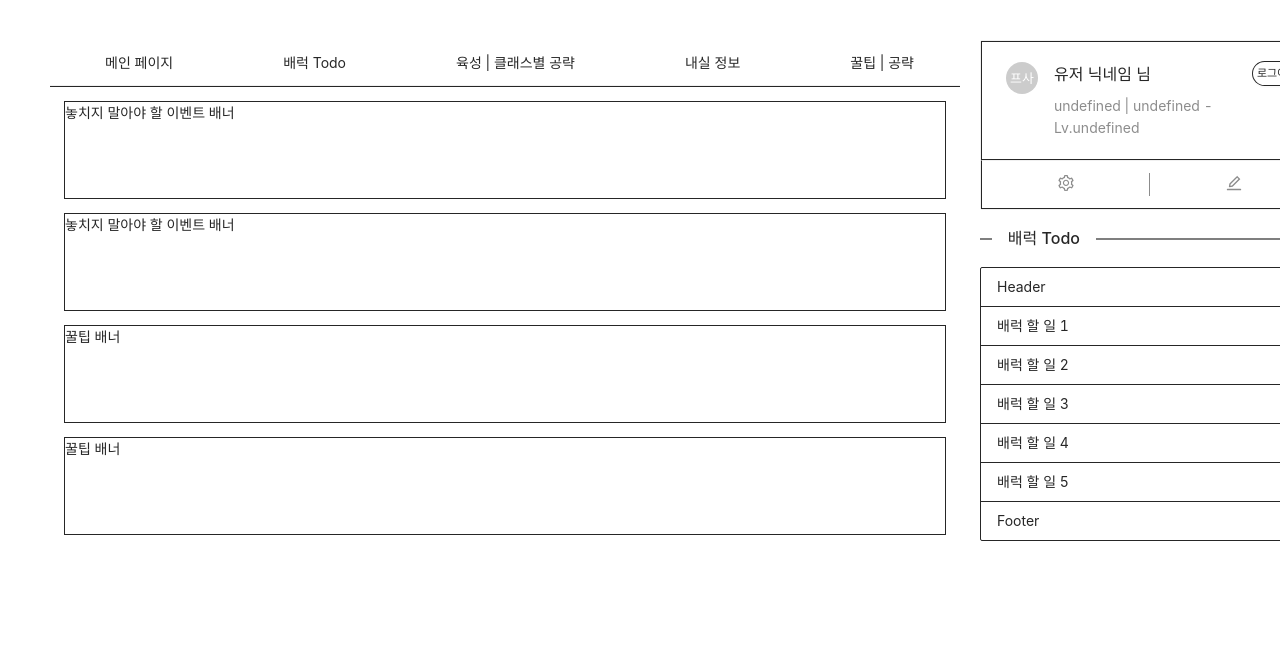
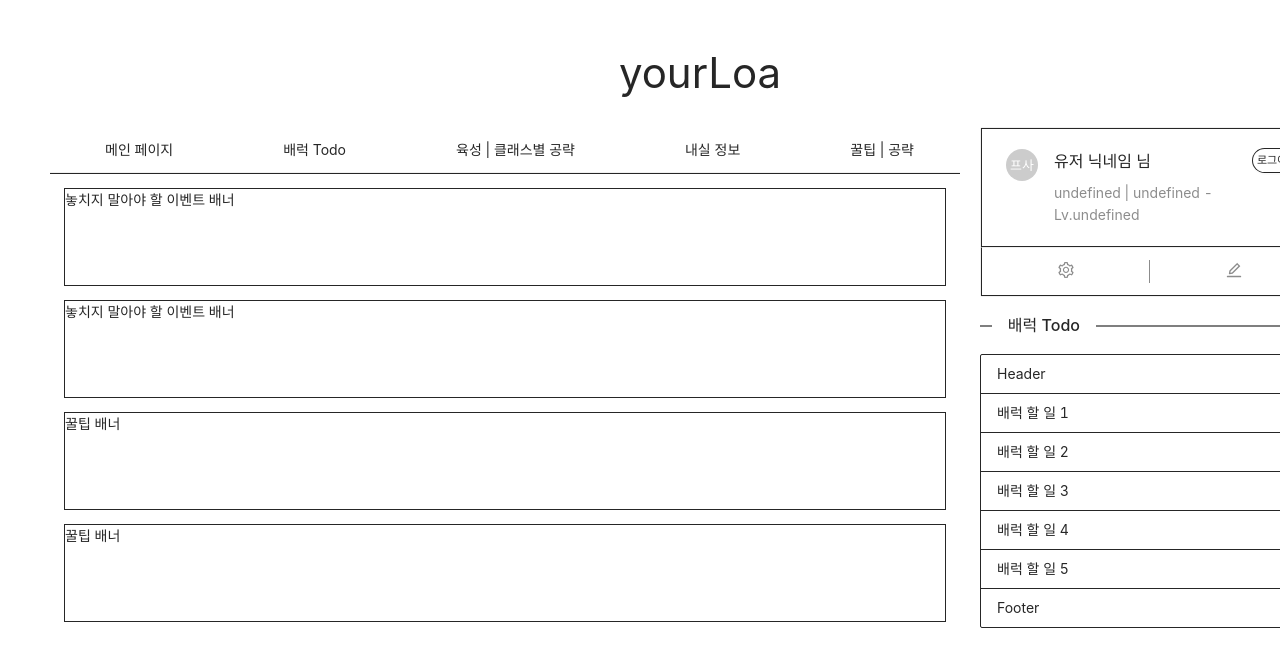
Before and after one commit to nakseono/yourLoa, a Next.js app: page / in a window 1280 px wide. Shown: the top 666 px of the page. Built offline with nearby package versions, Linux system fonts and the light colour scheme.

Commit message:
add title

```diff
--- a/components/AppLayout.js
+++ b/components/AppLayout.js
@@ -7,6 +7,14 @@ import styled from "styled-components";
 import NavBar from "./NavBar";
 import UserProfile from "./UserProfile";
 import TodoListCut from "./TodoListCut";
+
+const Title = styled.div`
+  display: flex;
+  align-items: center;
+  justify-content: center;
+  font-size: 3em;
+  margin-bottom: 0.5em;
+`;
 
 const MainCol = styled(Col)`
   width: 950px;
@@ -23,6 +31,8 @@ const TodoWrapper = styled(Col)`
 
 const AppLayout = ({ children }) => {
   return (
+    <>
+      <Title>yourLoa</Title>
       <Row>
         <MainCol>
           <NavBar />
@@ -35,6 +45,7 @@ const AppLayout = ({ children }) => {
           </TodoWrapper>
         </SubCol>
       </Row>
+    </>
   );
 };
 
```
Lines whose indentation alone changed are shown as unchanged.
